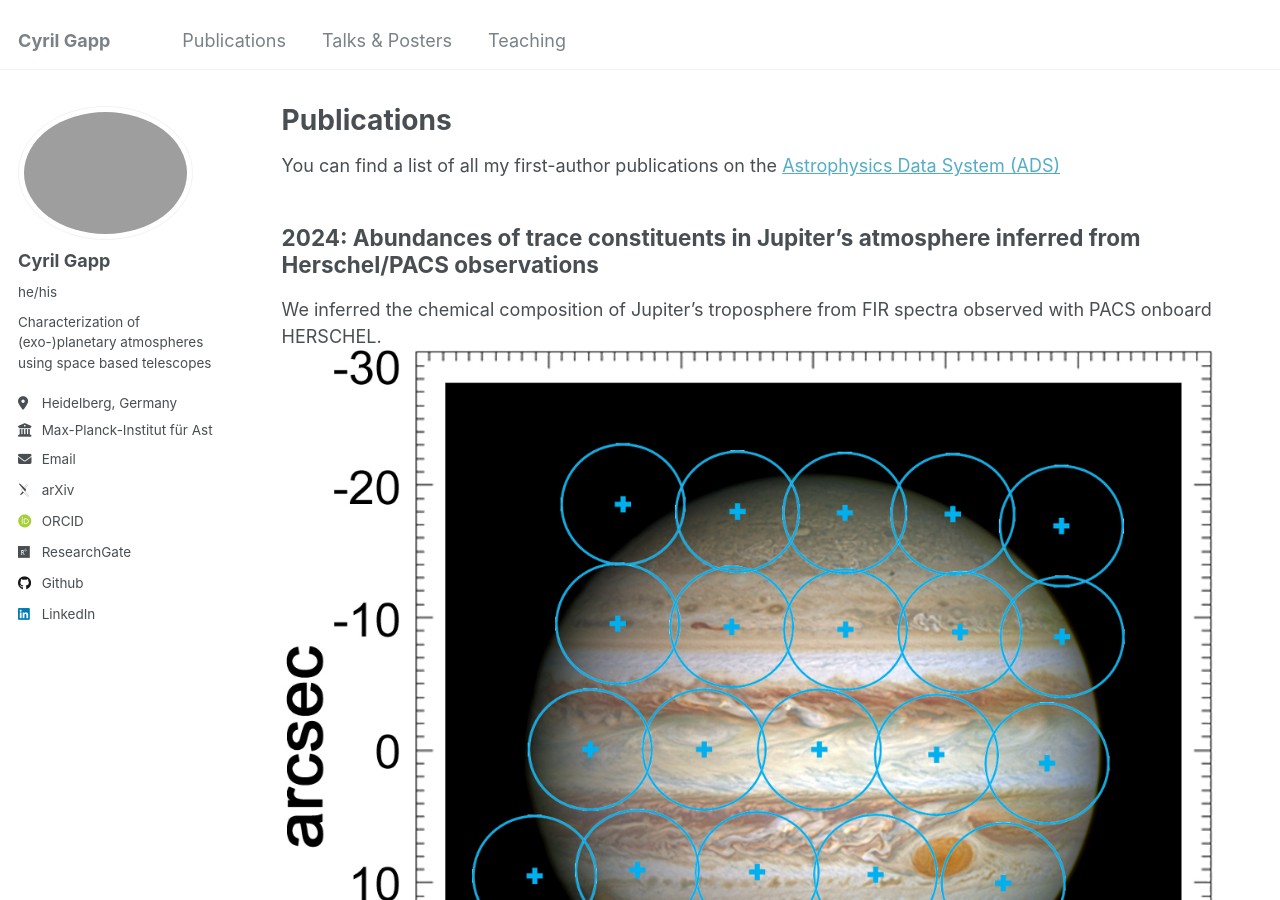
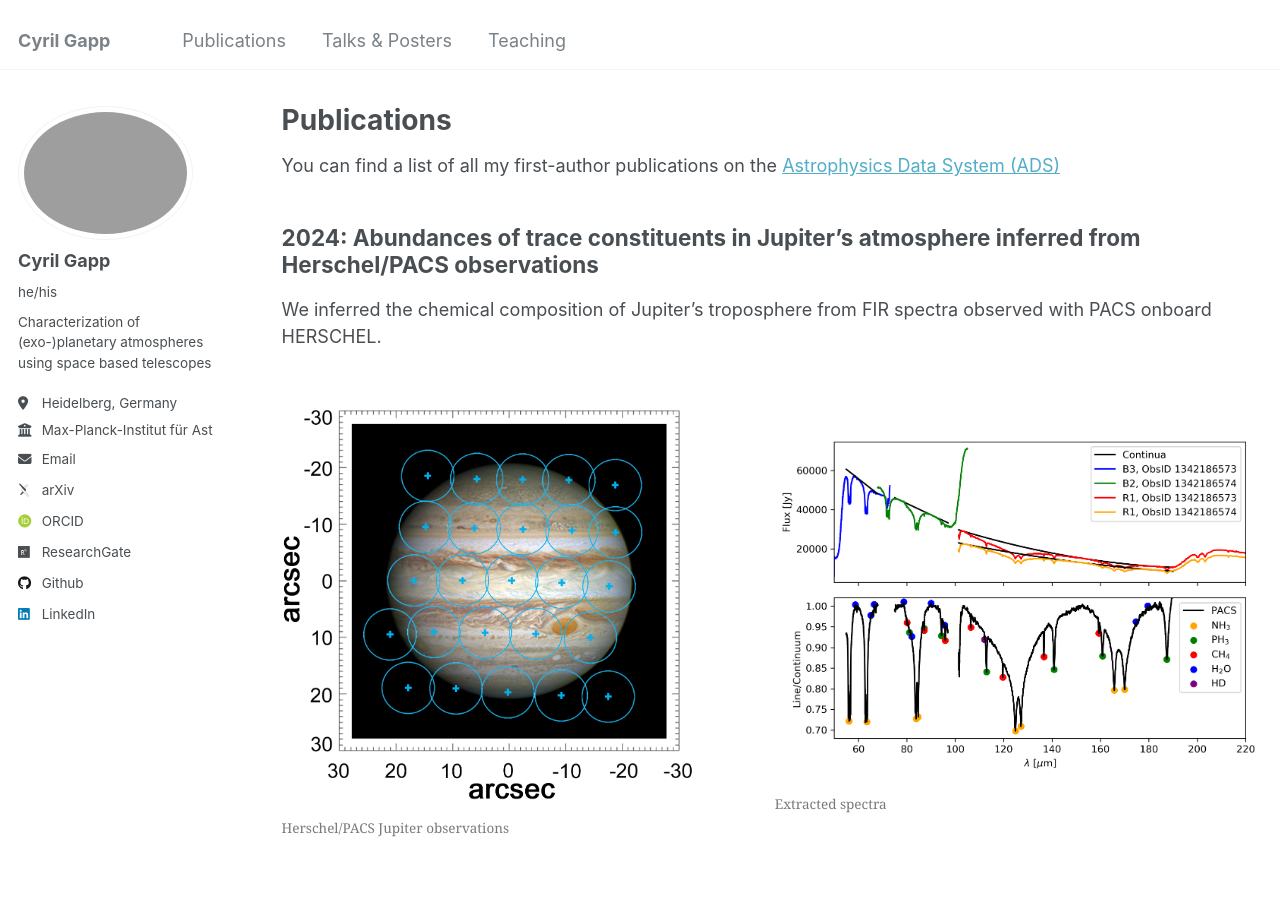
Before and after one commit to gapp-c/gapp-c.github.io, a Jekyll site: the page built from _pages/publications.md, in a window 1280 px wide and 900 px high. Built offline with Jekyll 4.4.1, drawn with Linux system fonts in a browser that asks for light colours; some web fonts are replaced.

Commit message:
update publications

```diff
--- a/_pages/publications.md
+++ b/_pages/publications.md
@@ -14,11 +14,10 @@ https://ui.adsabs.harvard.edu/search/fq=%7B!type%3Daqp%20v%3D%24fq_database%7D&f
 ----------------------------------------------------------------------------
 
 We inferred the chemical composition of Jupiter's troposphere from FIR spectra observed with PACS onboard HERSCHEL.
-![Herschel/PACS Jupiter observations](/images/jupiter.png)
 
 <div style="display: flex; flex-direction: row; justify-content: space-around; align-items: center; text-align: center;">
   <figure>
-    <img src="(/images/jupiter.png" alt="Herschel/PACS Jupiter observations" style="width: 85%;">
+    <img src="/images/jupiter.png" alt="Herschel/PACS Jupiter observations" style="width: 85%;">
     <figcaption>Herschel/PACS Jupiter observations</figcaption>
   </figure>
 
```
